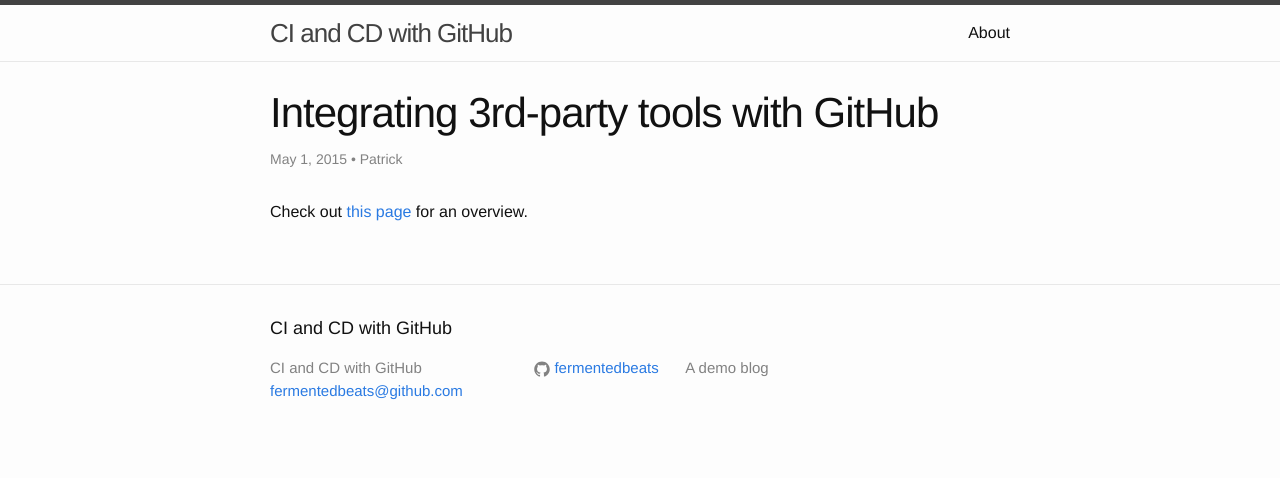
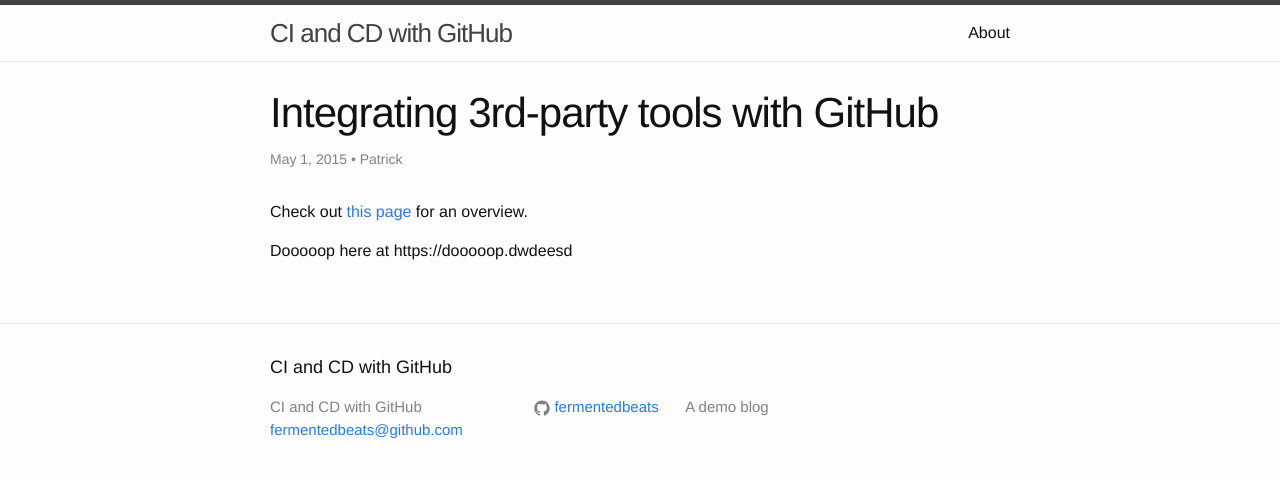
Before and after one commit to Fermentedbeats/cicd-demo, a Jekyll site: the page built from _posts/2015-05-24-github-integrations.md, in a window 1280 px wide. Shown: the top 478 px of the page. Built offline with Jekyll 4.4.1, drawn with Linux system fonts in a browser that asks for light colours.

Commit message:
Update 2015-05-24-github-integrations.md

```diff
--- a/_posts/2015-05-24-github-integrations.md
+++ b/_posts/2015-05-24-github-integrations.md
@@ -5,3 +5,5 @@ author: Patrick
 date:   2015-05-01
 ---
 Check out [this page](https://github.com/integrations) for an overview.
+
+Dooooop here at https://dooooop.dwdeesd
```
